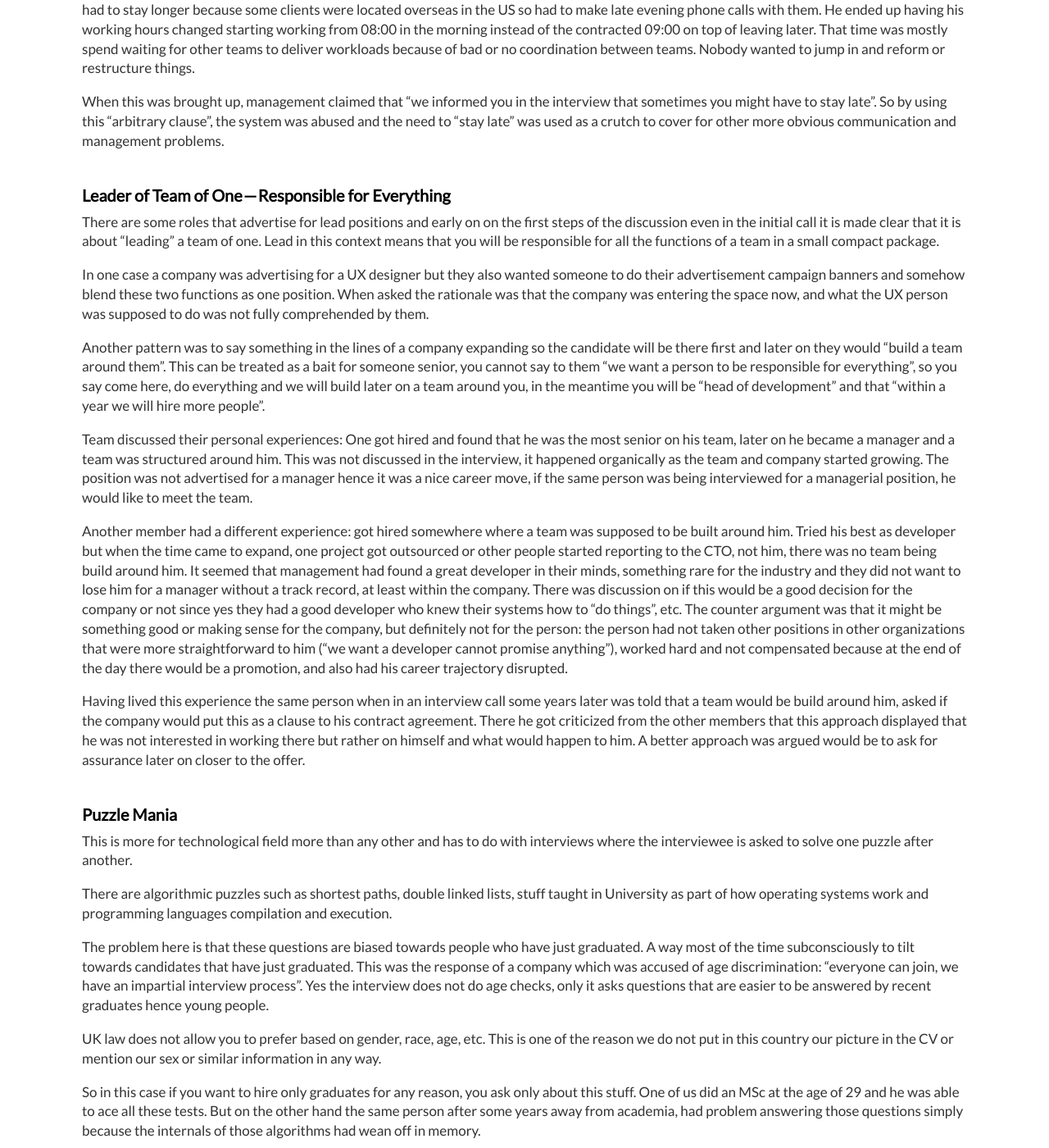
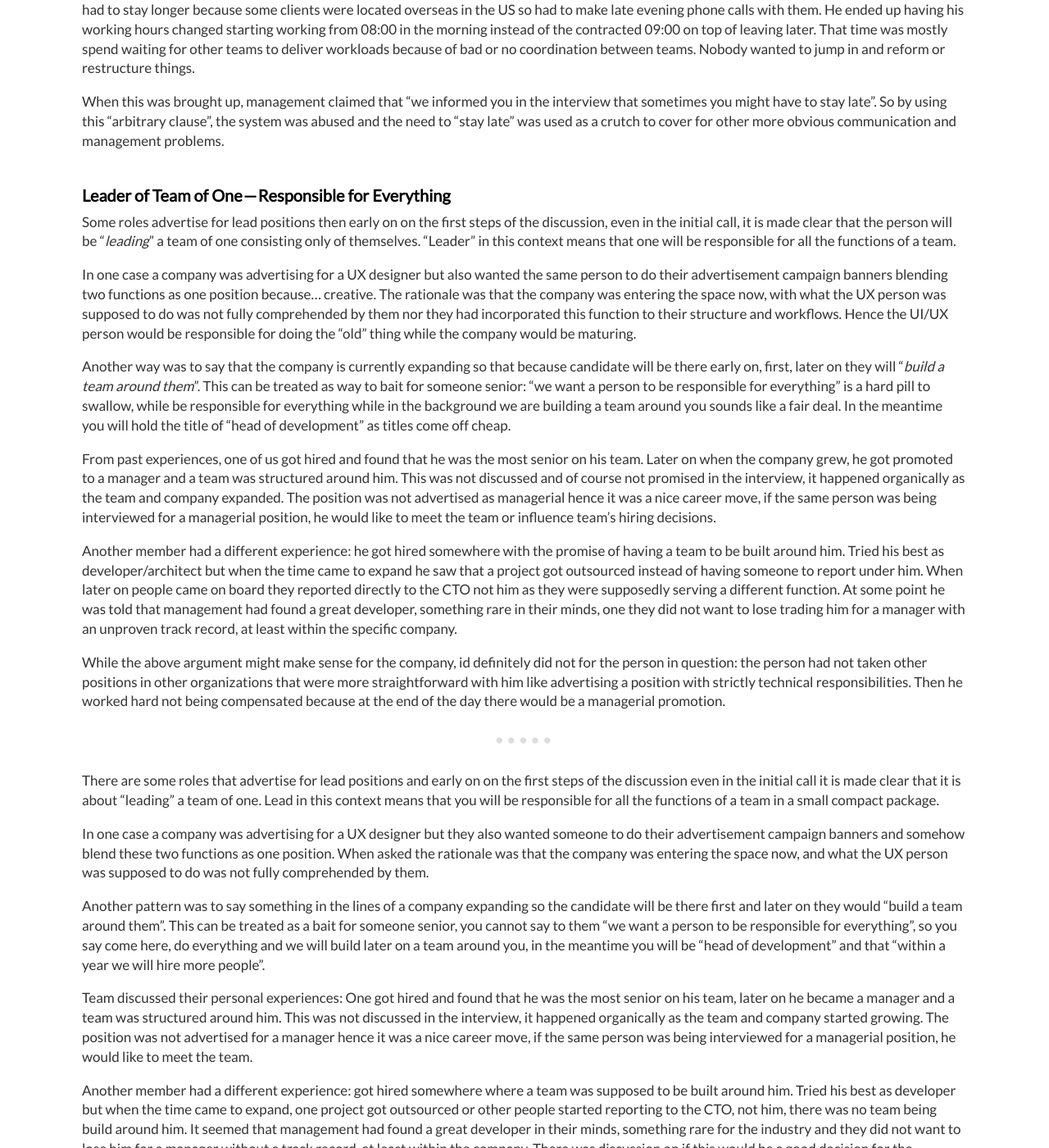
Before and after one commit to dimitrismistriotis/dimitrismistriotis.github.io, a Jekyll site: the page built from _posts/2018-05-24-red_flags_in_interviews.md, in a window 1280 px wide and 1400 px high, scrolled down 1862 px. Shown: the whole window at 82% size. Built offline with Jekyll 4.4.1, drawn with Linux system fonts in a browser that asks for light colours; comment, search, counter and statistics services are not loaded.

Commit message:
Team of one rewrite.

```diff
--- a/_posts/2018-05-24-red_flags_in_interviews.md
+++ b/_posts/2018-05-24-red_flags_in_interviews.md
@@ -130,6 +130,56 @@ used as a crutch to cover for other more obvious communication and management
 problems.
 
 ## Leader of Team of One — Responsible for Everything
+
+Some roles advertise for lead positions then early on on the first steps of
+the discussion, even in the initial call, it is made clear that
+the person will be "*leading*" a team of one consisting only of themselves.
+"Leader" in this context means that one will be responsible for all the
+functions of a team.
+
+In one case a company was advertising for a UX designer but also wanted
+the same person to do their advertisement campaign banners blending two
+functions as one position because... creative. The rationale was that the
+company was entering the space now, with what the UX person was supposed to do
+was not fully comprehended by them nor they had incorporated this function to
+their structure and workflows. Hence the UI/UX person would be responsible for
+doing the "old" thing while the company would be maturing.
+
+Another way was to say that the company is currently expanding so that because
+candidate will be there early on, first, later on they will "*build a team
+around them*". This can be treated as way to bait for someone senior:
+"we want a person to be responsible for everything" is a hard pill to swallow,
+while be responsible for everything while in the background we are building a
+team around you sounds like a fair deal. In the meantime you will hold the
+title of "head of development" as titles come off cheap.
+
+From past experiences, one of us got hired and found that he was
+the most senior on his team. Later on when the company grew, he got promoted to
+a manager and a team was structured around him. This was not discussed and
+of course not promised in the interview, it happened organically as the team
+and company expanded. The position was not advertised as managerial hence it
+was a nice career move, if the same person was being interviewed for a
+managerial position, he would like to meet the team or influence team's hiring
+decisions.
+
+Another member had a different experience: he got hired somewhere with the
+promise of having a team  to be built around him. Tried his best as
+developer/architect but when the time came to expand he saw that a project got
+outsourced instead of having someone to report under him. When later on people
+came on board they reported directly to the CTO not him as they were supposedly
+serving a different function. At some point he was told that management had
+found a great developer, something rare in their minds, one they did not want
+to lose trading him for a manager with an unproven track record, at least
+within the specific company.
+
+While the above argument might make sense for the company, id definitely did
+not for the person in question: the person had not taken other positions
+in other organizations that were more straightforward with him like advertising
+a position with strictly technical responsibilities. Then he worked hard not
+being compensated because at the end of the day there would be a managerial
+promotion.
+
+---
 
 There are some roles that advertise for lead positions and early on on the
 first steps of the discussion even in the initial call it is made clear that it
```
